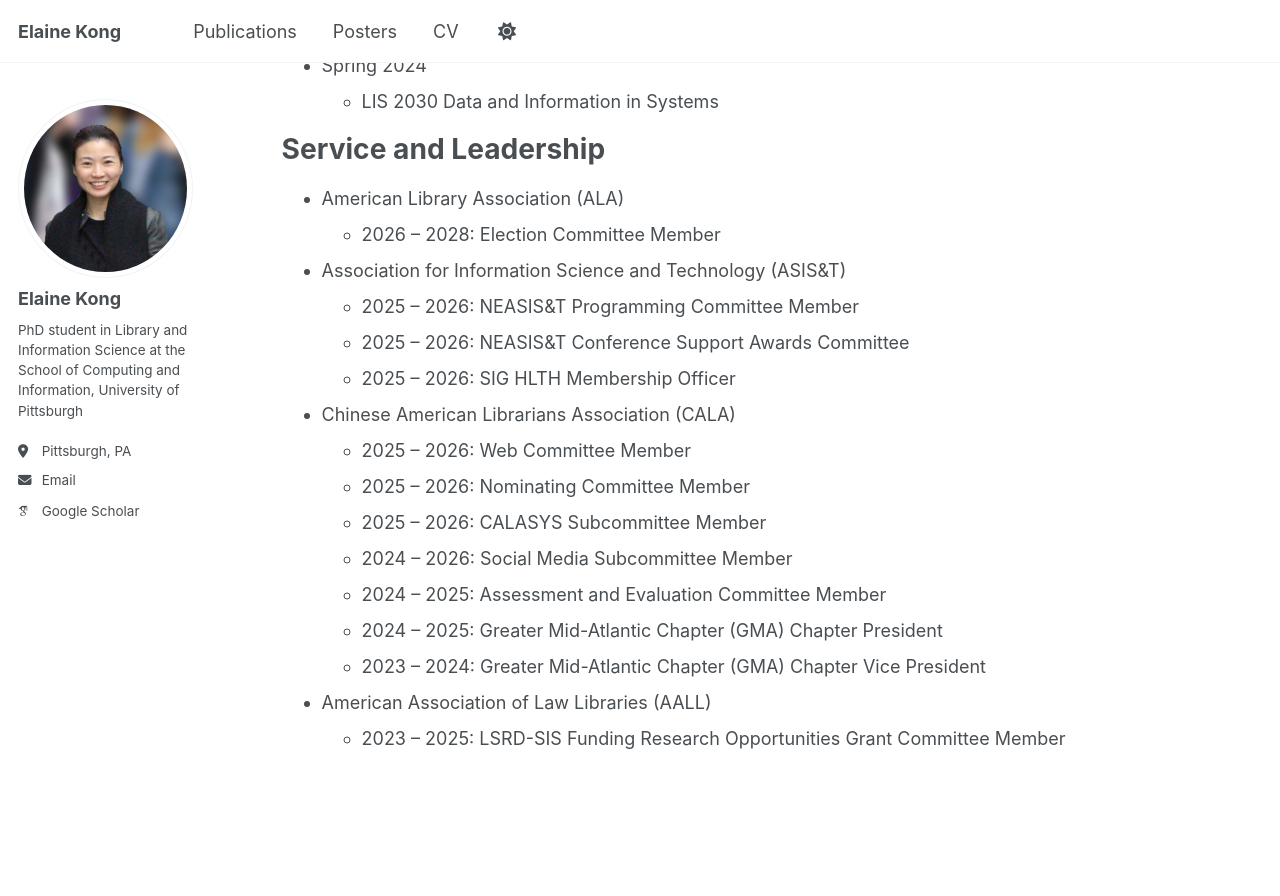
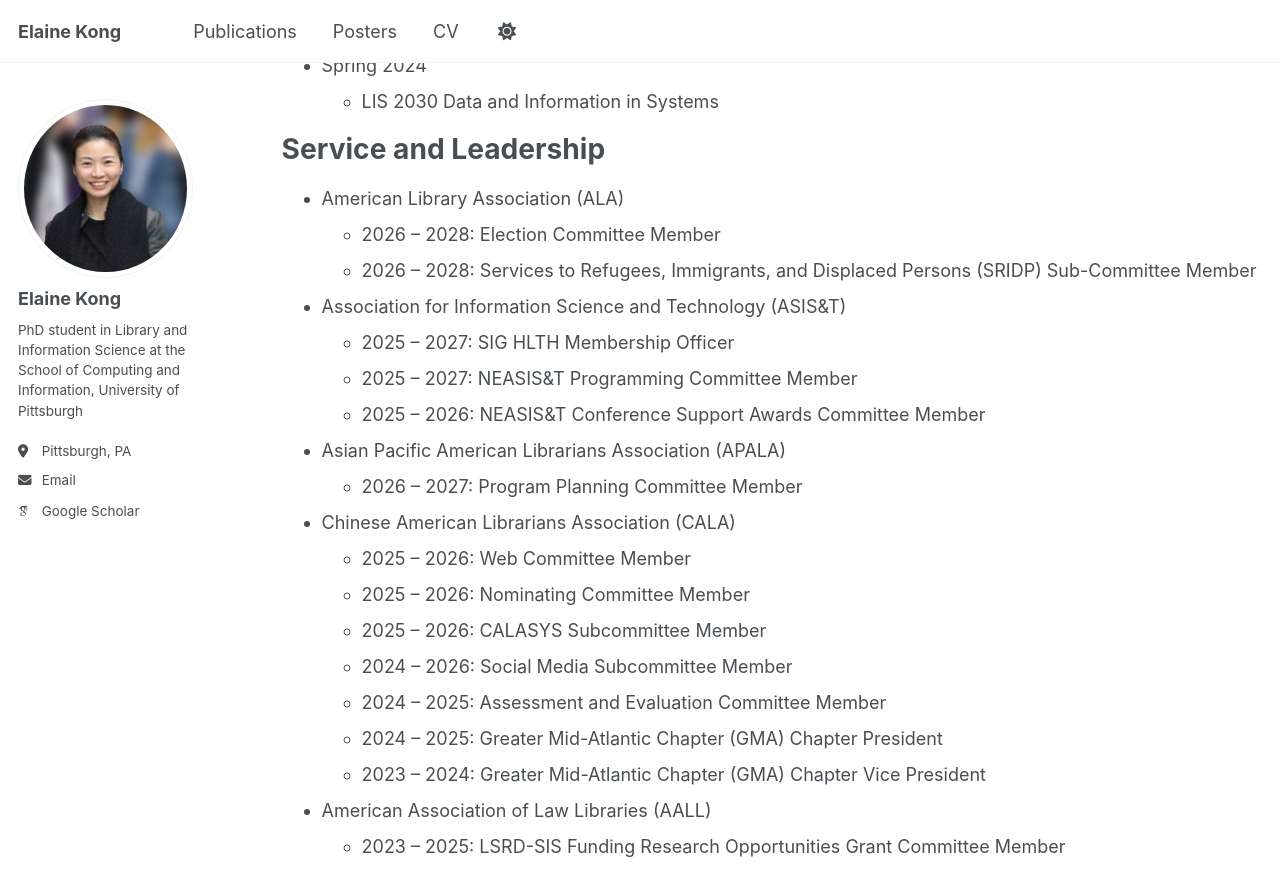
Before and after one commit to elainewskong/elainewskong.github.io, a Jekyll site: the page built from _pages/cv.md, in a window 1280 px wide and 900 px high, scrolled down 1458 px. Shown: the top 896 px of the window. Built offline with Jekyll 4.4.1, drawn with Linux system fonts in a browser that asks for light colours; some web fonts are replaced; a script that is not in the unit is left out.

Commit message:
Update cv.md

```diff
--- a/_pages/cv.md
+++ b/_pages/cv.md
@@ -58,10 +58,13 @@ Service and Leadership
 ======
 * American Library Association (ALA)
   * 2026 – 2028: Election Committee Member
+  * 2026 – 2028: Services to Refugees, Immigrants, and Displaced Persons (SRIDP) Sub-Committee Member
 * Association for Information Science and Technology (ASIS&T)
-  * 2025 – 2026: NEASIS&T Programming Committee Member
-  * 2025 – 2026: NEASIS&T Conference Support Awards Committee
-  * 2025 – 2026: SIG HLTH Membership Officer
+  * 2025 – 2027: SIG HLTH Membership Officer
+  * 2025 – 2027: NEASIS&T Programming Committee Member
+  * 2025 – 2026: NEASIS&T Conference Support Awards Committee Member
+* Asian Pacific American Librarians Association (APALA)
+  * 2026 – 2027: Program Planning Committee Member
 * Chinese American Librarians Association (CALA)
   * 2025 – 2026: Web Committee Member
   * 2025 – 2026: Nominating Committee Member
```
